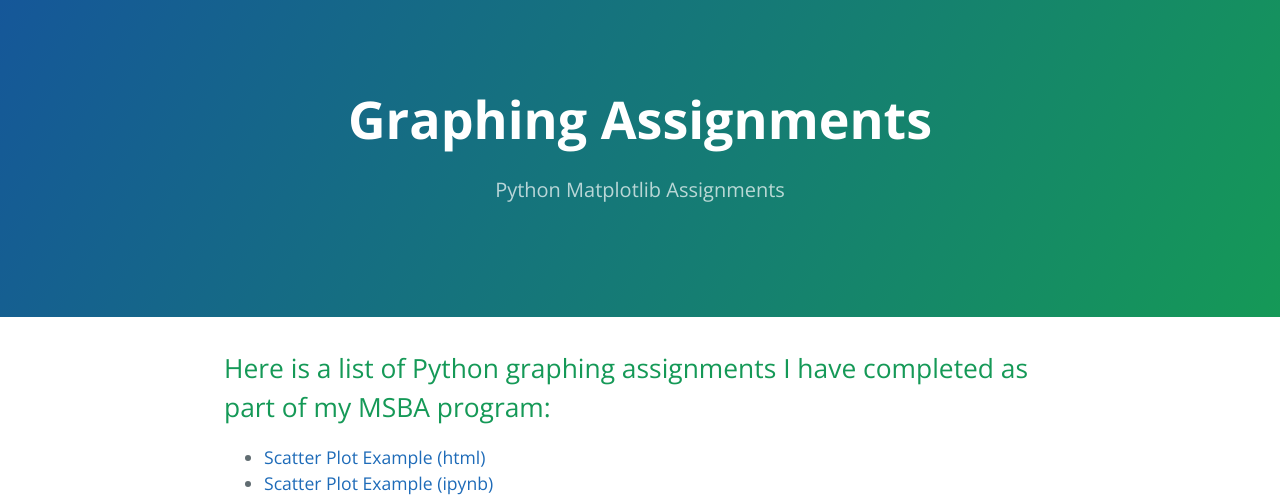
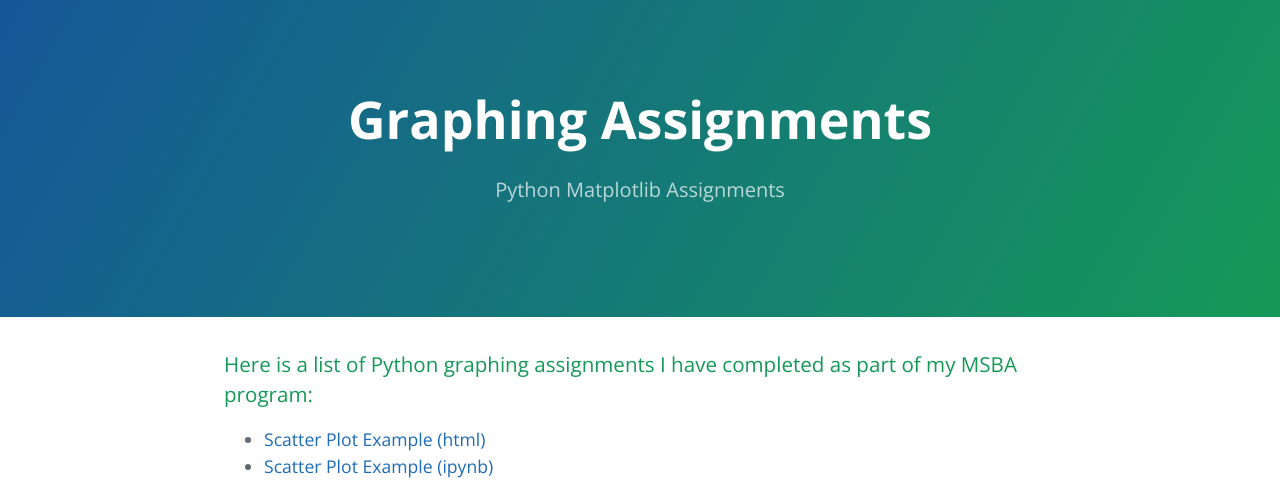
Before and after one commit to Joel-Lindner/Joel-Lindner.github.io, a Jekyll site: the page built from Graphing Assignments/index.md, in a window 1280 px wide. Shown: the top 501 px of the page. Built offline with Jekyll 4.4.1, drawn with Linux system fonts in a browser that asks for light colours; our own code applies the rules of GitHub Pages for plain Markdown files.

```diff
--- a/Graphing Assignments/index.md
+++ b/Graphing Assignments/index.md
@@ -3,7 +3,7 @@ title: Graphing Assignments
 description: Python Matplotlib Assignments
 ---
 
-## Here is a list of Python graphing assignments I have completed as part of my MSBA program:
+### Here is a list of Python graphing assignments I have completed as part of my MSBA program:
 -   [Scatter Plot Example (html)](M3Graphing.html)
 -   [Scatter Plot Example (ipynb)](M3Graphing.ipynb)
 
```
